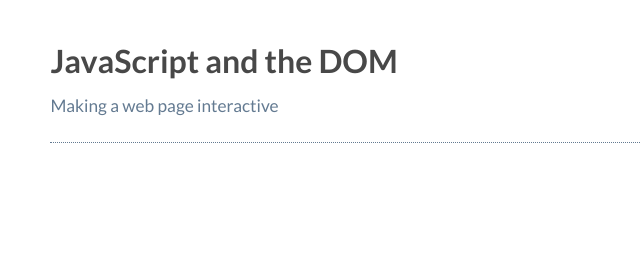
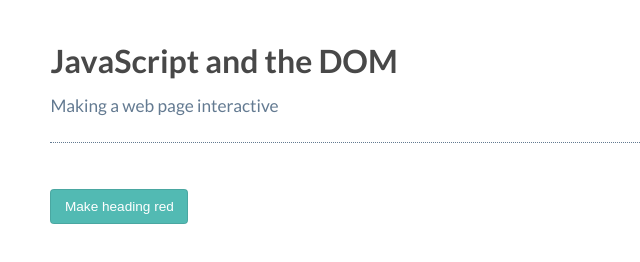
Before and after one commit to skwid138/treehouse_js, a plain HTML site: page JavaScript and the DOM/index.html in a window 1280 px wide. Shown: the whole page, without its empty margins (0-640 px from the left). Drawn offline with Linux system fonts and the light colour scheme.

Commit message:
added notes

```diff
--- a/JavaScript and the DOM/app.js
+++ b/JavaScript and the DOM/app.js
@@ -1,4 +1,5 @@
 // selects the element in index.html
+// document is the entire page, so this searches the entire webpage for the id
 const myHeading = document.getElementById('myHeading');
 
 // take selection and then have browser listen for a click event
--- a/JavaScript and the DOM/index.html
+++ b/JavaScript and the DOM/index.html
@@ -7,6 +7,7 @@
   <body>
     <h1 id="myHeading">JavaScript and the DOM</h1>
     <p>Making a web page interactive</p>
+    <button id="myButton">Make heading red</button>
     <script src="app.js" charset="utf-8"></script>
   </body>
 </html>
```
Also changed, not shown: js_basics.js (+11 -0 lines).
